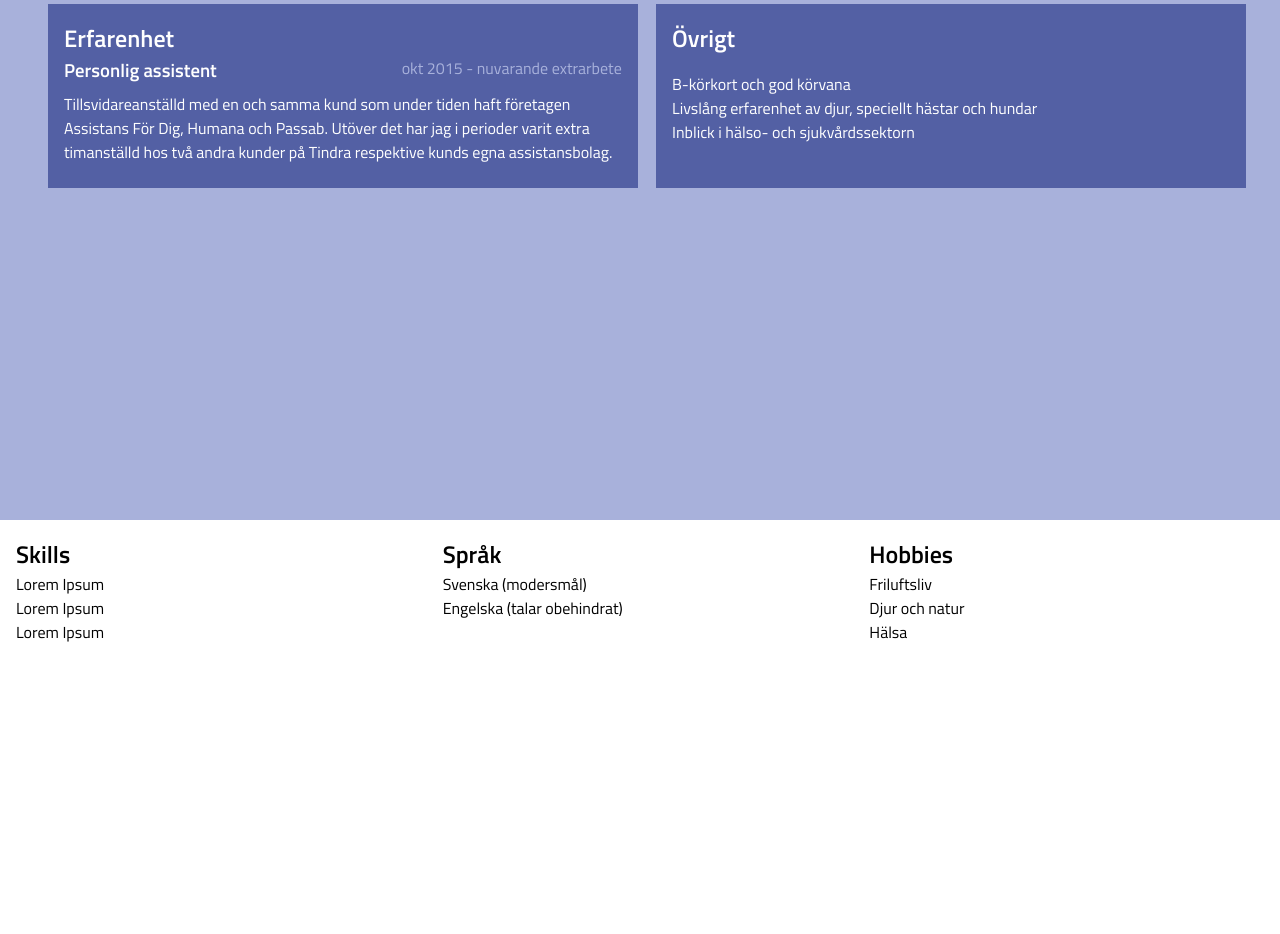
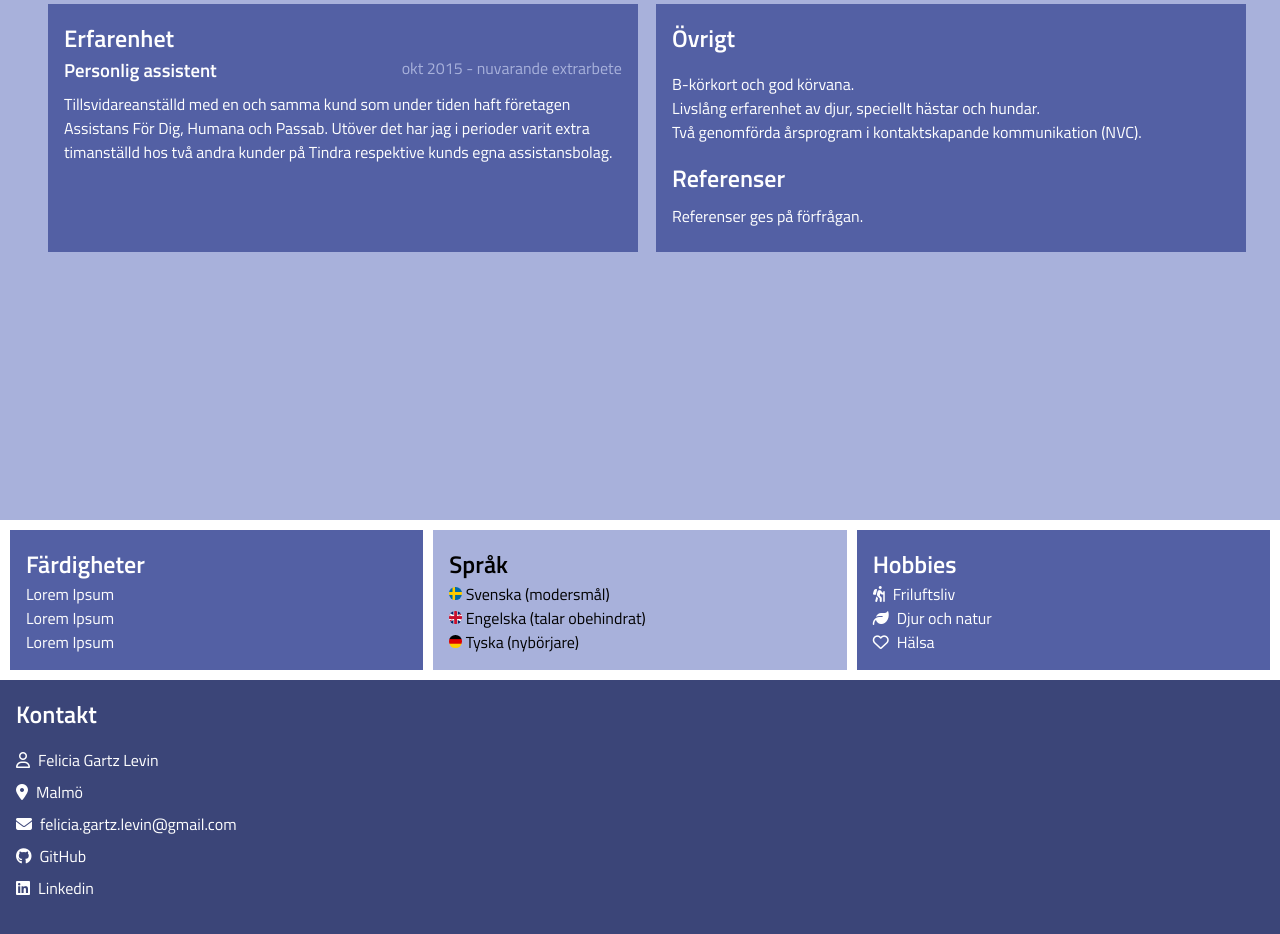
Before and after one commit to FeliciaGartzLevin/feliciagl-CV, a plain HTML site: page index.html in a window 1280 px wide. Shown: the part 1080-2014 px from the top of the page. Before the commit the page ends 1896 px from the top, so only its background shows below. Drawn offline with nearby package versions, Linux system fonts and the light colour scheme.

Commit message:
det mesta fixat

```diff
--- a/index.html
+++ b/index.html
@@ -93,18 +93,20 @@
                         <h2>Övrigt</h2>
                             <p>
                                 <ul>
-                                    <li>B-körkort och god körvana</li>
-                                    <li>Livslång erfarenhet av djur, speciellt hästar och hundar</li>
-                                    <li>Inblick i hälso- och sjukvårdssektorn</li>
+                                    <li>B-körkort och god körvana.</li>
+                                    <li>Livslång erfarenhet av djur, speciellt hästar och hundar.</li>
+                                    <li>Två genomförda årsprogram i kontaktskapande kommunikation (NVC).</li>
                                 </ul>
                             </p>
+                        <h2>Referenser</h2>
+                        <p>Referenser ges på förfrågan.</p>
                     </div>
                 </div>
             </div>
         </main>
         <section class="sidebar">
             <div class="skills">
-                <h2>Skills</h2>
+                <h2>Färdigheter</h2>
                 <p>
                     <ul>
                         <li>Lorem Ipsum</li>
@@ -116,9 +118,10 @@
             <div class="lang">
                 <h2>Språk</h2>
                     <p>
-                        <ul>
-                            <li>Svenska (modersmål)</li>
-                            <li>Engelska (talar obehindrat)</li>
+                        <ul class="lang">
+                            <li class="lang"><img class="lang" src="./assets/swedishflag.png" alt="Sveriges flagga"> Svenska (modersmål)</li>
+                            <li class="lang"><img class="lang" src="./assets/UKflag.png" alt="Englands flagga"> Engelska (talar obehindrat)</li>
+                            <li class="lang"><img class="lang" src="./assets/germanflag.png" alt="Tysklands flagga"> Tyska (nybörjare)</li>
                         </ul>
                     </p>
             </div>
@@ -126,9 +129,9 @@
                 <h2>Hobbies</h2>
                     <p>
                         <ul>
-                            <li>Friluftsliv</li>
-                            <li>Djur och natur</li>
-                            <li>Hälsa</li>
+                            <li class="hobbies"><i class="fa-solid fa-person-hiking"></i>Friluftsliv</li>
+                            <li class="hobbies"><i class="fa-solid fa-leaf"></i></i>Djur och natur</li>
+                            <li class="hobbies"><i class="fa-regular fa-heart"></i>Hälsa</li>
                         </ul>
                     </p>
             </div>
@@ -136,15 +139,17 @@
         <footer>
             <div class="footer">
                 <h2>Kontakt</h2>
-                <p>
-                <ul>
-                    <!-- icons funkar inte? -->
-                    <li><a href="mailto:felicia.gartz.levin@gmail.com"><i class="fa-regular fa-envelope"></i></a></li>
-                    <li><a href="tel:+46708840650"><i class="fa-regular fa-phone"></i></a></li>
-                    <li><a href="https://github.com/FeliciaGartzLevin"><i class="fa-brands fa-github"></i></a></li>
-                    <li><a href="https://www.linkedin.com/in/felicia-gartz-levin-922334240/"><i class="fa-brands fa-linkedin"></i></a></li>
-                    <li><a href="homepage"><i class="fa-regular fa-house"></i></a></li>
-                </ul>
+                <p class="footer">
+                    <ul class="footer">
+                        <li class="li-footer"><i class="fa-regular fa-user"></i>Felicia Gartz Levin</li>
+                        <li class="li-footer"><i class="fa-solid fa-location-dot"></i>Malmö</li>
+                        <li class="li-footer"><a class="footer-links" href="mailto:felicia.gartz.levin@gmail.com"><i class="fa-solid fa-envelope"></i></a>felicia.gartz.levin@gmail.com</li>
+                        <!-- ev skippa tlfnnummer här och i toppen? -->
+                        <!-- <li class="li-footer"><a class="footer-links" href="tel:+46708840650"><i class="fa-solid fa-phone"></i></a>+46(0)708840650</li> -->
+                        <li class="li-footer"><a class="footer-links" href="https://github.com/FeliciaGartzLevin"><i class="fa-brands fa-github"></i></a>GitHub</li>
+                        <li class="li-footer"><a class="footer-links" href="https://www.linkedin.com/in/felicia-gartz-levin-922334240/"><i class="fa-brands fa-linkedin"></i></a>Linkedin</li>
+                        <!-- <li class="li-footer"><a class="footer-links" href="homepage"><i class="fa-solid fa-house"></i></a></li> -->
+                    </ul>
                 </p>
             </div>
         </footer>
--- a/scss/_layout.scss
+++ b/scss/_layout.scss
@@ -64,19 +64,23 @@
     opacity: 1;
   }
 
-.sidebar{
-    display: grid;
-    grid-template-columns: repeat(3, 1fr);
-    justify-content: center;
 
-    & > div{
-        margin: 1rem;
-    }
-}
+
+    // & > div{
+    //     margin: 1rem;
+    // }
+
 
 @media(min-width: 768px) {
     .text-container{
         display: grid;
         grid-template-columns: repeat(2, 1fr);
     }
+
+    .sidebar{
+        display: grid;
+        grid-template-columns: repeat(3, 1fr);
+        justify-content: center;
+
+    }
 }
--- a/scss/main.scss
+++ b/scss/main.scss
@@ -16,6 +16,7 @@ $font-weights: (
     "bold": 600
 );
 $lighter-navbar-color: #a8b1db;
+$dark-text-color: black;
 
 
 /* nästa steg är att grida layouten responsivt
@@ -76,12 +77,11 @@ img.profile-pic{
 }
 
 a.social-links{
-    transition: all 0.3s ease-in-out, transform 0.2s;
+    transition: all .2s ease-in-out;
 
     &:hover{
         background-color: none;
         color: $darker-navbar-color;
-        text-decoration: none;
         transform: scale(1.1);
       }
 }
@@ -177,6 +177,7 @@ main{
     .heading{
         display: flex;
         justify-content: space-between;
+        gap: 0.8rem;
         span{
             font-weight: map-get($font-weights, regular);
             text-align: right;
@@ -189,11 +190,10 @@ main{
         padding: 0.5rem 0;
     }
 
-    // .text-box-p{
-    //     padding-left: 0.6rem;
-    //     }
+}
 
-}
+
+
 .reveal {
     position: relative;
     opacity: 0;
@@ -218,12 +218,82 @@ main{
 
 //   ------------------SKILLS ETC--------------
 
+.sidebar{
+    border: 5px solid $main-textcolor;
+}
+
+.sidebar > div{
+    background-color: $navbar-color;
+    color: $main-textcolor;
+    border: 5px solid $main-textcolor;
+    padding: 1rem;
+    transition: all .2s ease-in-out;
+    &:hover {
+        transform: scale(1.03);
+        border: 5px solid $main-textcolor;
+    }
+
+}
+
+// gör sådana här skillbars
+// - kanske med linear gradient färg i den fyllda baren
+// https://www.foolishdeveloper.com/2021/08/animated-skills-bar-html-css.html
+
+.sidebar > div:nth-child(2){
+    background-color: $lighter-navbar-color;
+    color: $dark-text-color;
+}
+
+img.lang{
+
+    // content: url('https://upload.wikimedia.org/wikipedia/commons/thumb/4/4c/Flag_of_Sweden.svg/1280px-Flag_of_Sweden.svg.png');
+    width: 0.8rem;
+    height: auto;
+    border-radius: 50%;
+}
+
+
+li.hobbies > i{
+    padding-right: 0.5rem;
+
+}
+
 // --------------------FOOTER-----------------
 
 footer{
     color: $main-textcolor;
+    background-color: $darker-navbar-color;
+    min-height: 40vh;
+    padding: 1rem;
 }
 
+ul.footer{
+    display: flex;
+    flex-direction: column;
+    justify-content: flex-start;
+    gap: 0.5rem;
+}
+
+p.footer{
+    margin-top: 1rem;
+
+}
+
+.li-footer > i{
+    padding-right: 0.5rem;
+}
+
+a.footer-links{
+    transition: all 0.3s ease-in-out, transform 0.2s;
+    padding-right: 0.5rem;
+
+    &:hover{
+        background-color: none;
+        color: $navbar-color;
+        text-decoration: none;
+        transform: scale(1.1);
+    }
+}
 
 
 
@@ -247,7 +317,7 @@ footer{
     .nav-menu{
         position: fixed;
         left: -100%;
-        top: 70px;
+        top: 50px;
         gap: 0;
         flex-direction: column;
         justify-content: flex-start;
```
Also changed, not shown: assets/UKflag.png (added), assets/germanflag.png (added), assets/swedishflag.png (added), assets/yellow-background.jpg (deleted), css/main.css.
